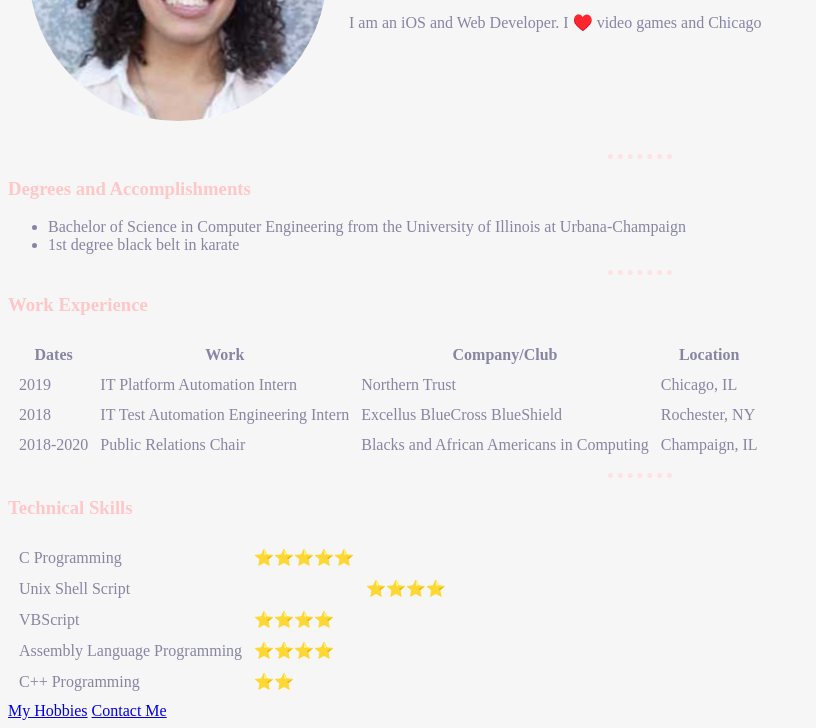
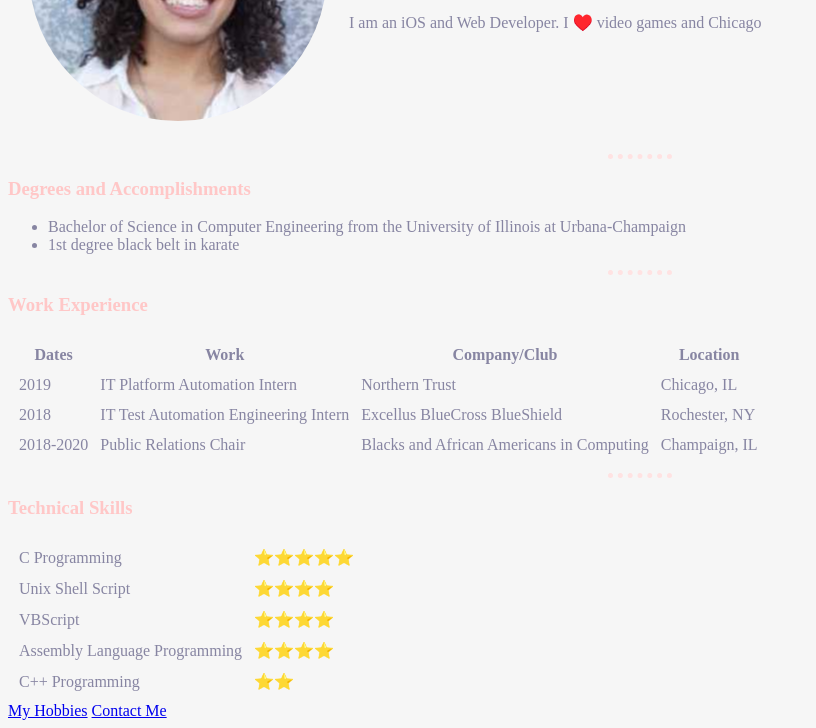
Before and after one commit to clangst97/cv, a plain HTML site: page index.html in a window 1280 px wide. Shown: the part 206-934 px from the top of the page, without its empty margins (0-816 px from the left). Drawn offline with Linux system fonts and the light colour scheme; a web font is replaced by a local one.

Commit message:
actually fixed the typo this time

```diff
--- a/index.html
+++ b/index.html
@@ -62,7 +62,7 @@
                 <td>⭐️⭐️⭐️⭐️⭐️</td>
             </tr>
             <tr>
-                <td>Unix Shell Script<td>
+                <td>Unix Shell Script</td>
                 <td>⭐️⭐️⭐️⭐</td>
             </tr>
             <tr>
```
